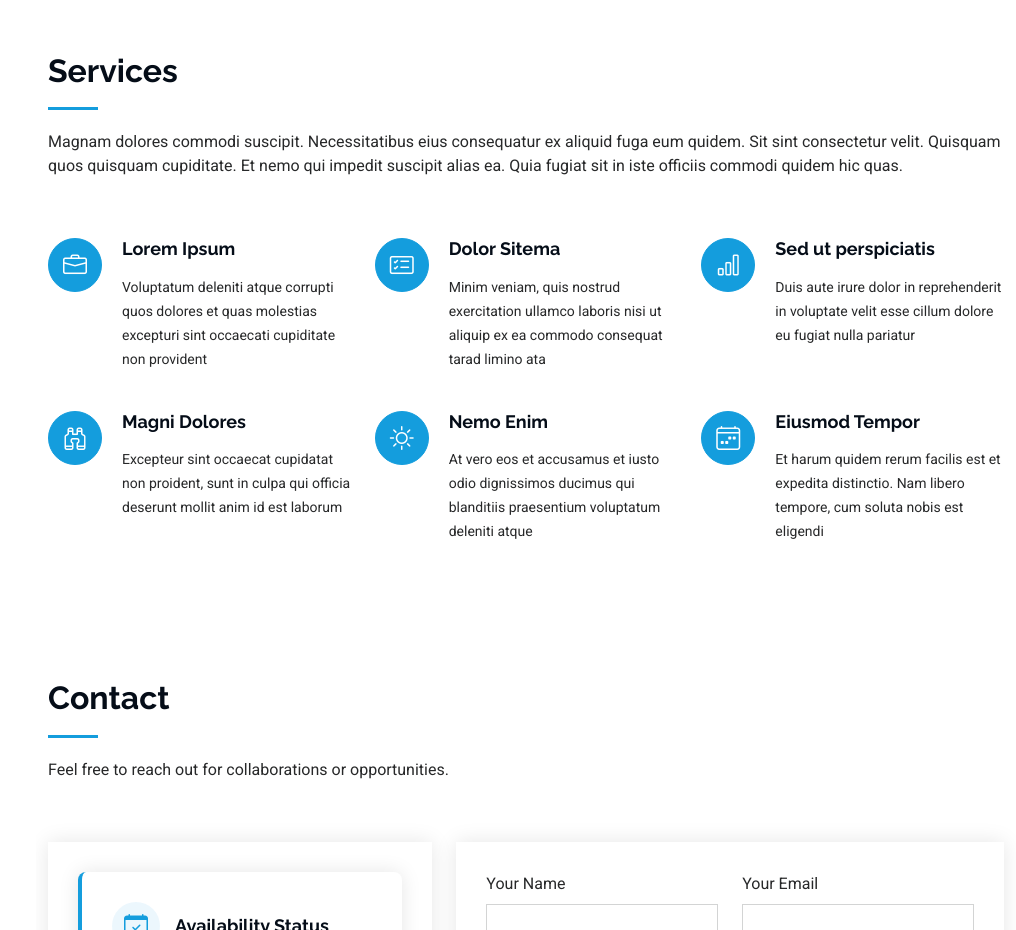
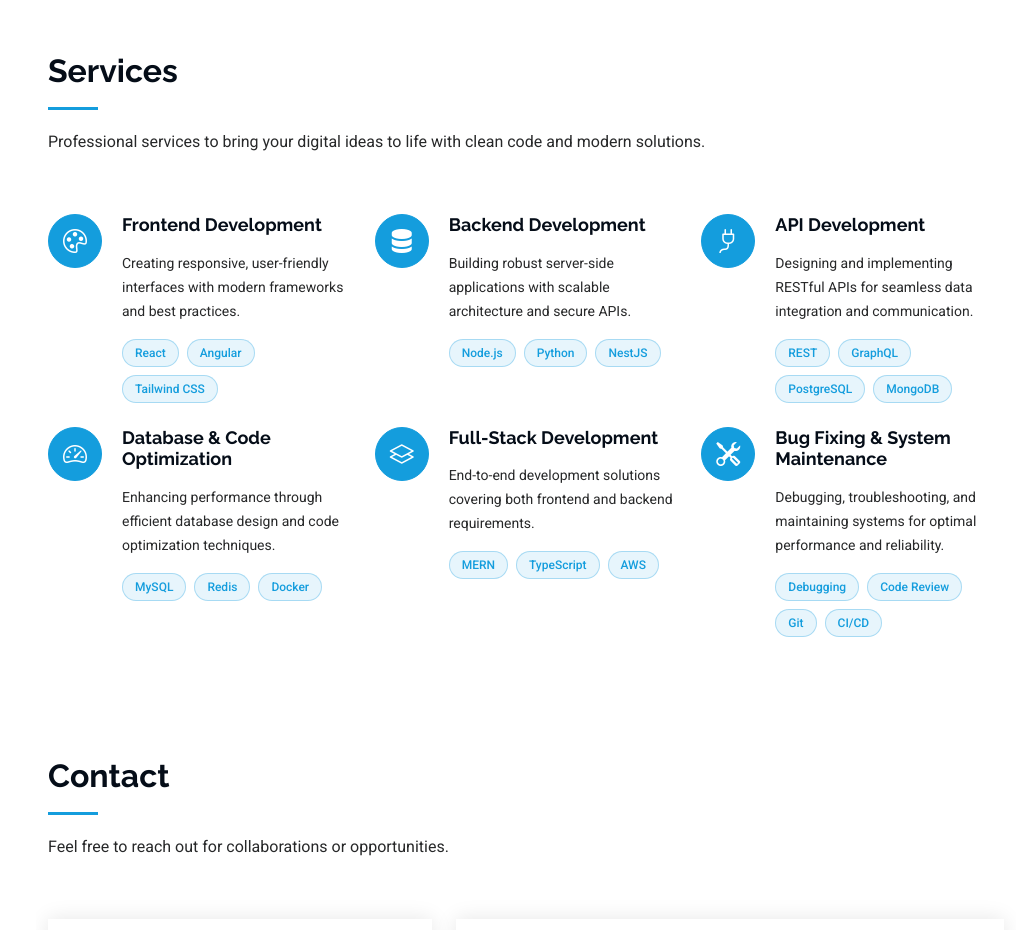
Before and after one commit to git-mahad/Mahad-s-Profile, a plain HTML site: page index.html in a window 1280 px wide. Shown: the part 4860-5790 px from the top of the page, without its empty margins (264-1280 px from the left). Drawn offline with Linux system fonts and the light colour scheme.

Commit message:
updated service

```diff
--- a/assets/css/main.css
+++ b/assets/css/main.css
@@ -1002,6 +1002,39 @@ section,
   font-size: 14px;
 }
 
+.services .service-item .tech-tags {
+  display: flex;
+  flex-wrap: wrap;
+  gap: 8px;
+  margin-top: 15px;
+}
+
+.services .service-item .tech-tag {
+  display: inline-block;
+  padding: 4px 12px;
+  background: color-mix(in srgb, var(--accent-color), transparent 90%);
+  color: var(--accent-color);
+  border-radius: 20px;
+  font-size: 12px;
+  font-weight: 500;
+  transition: all 0.3s ease;
+  border: 1px solid color-mix(in srgb, var(--accent-color), transparent 70%);
+}
+
+.services .service-item:hover .tech-tag {
+  background: var(--accent-color);
+  color: var(--contrast-color);
+  transform: translateY(-2px);
+  box-shadow: 0 4px 8px color-mix(in srgb, var(--accent-color), transparent 50%);
+}
+
+.services .service-item .tech-tag:hover {
+  background: var(--accent-color);
+  color: var(--contrast-color);
+  transform: translateY(-2px) scale(1.05);
+  box-shadow: 0 4px 12px color-mix(in srgb, var(--accent-color), transparent 40%);
+}
+
 /*--------------------------------------------------------------
 # Testimonials Section
 --------------------------------------------------------------*/
--- a/index.html
+++ b/index.html
@@ -655,10 +655,7 @@
       <div class="container section-title" data-aos="fade-up">
         <h2>Services</h2>
         <p>
-          Magnam dolores commodi suscipit. Necessitatibus eius consequatur ex
-          aliquid fuga eum quidem. Sit sint consectetur velit. Quisquam quos
-          quisquam cupiditate. Et nemo qui impedit suscipit alias ea. Quia
-          fugiat sit in iste officiis commodi quidem hic quas.
+          Professional services to bring your digital ideas to life with clean code and modern solutions.
         </p>
       </div>
       <!-- End Section Title -->
@@ -667,96 +664,110 @@
         <div class="row gy-4">
           <div class="col-lg-4 col-md-6 service-item d-flex" data-aos="fade-up" data-aos-delay="100">
             <div class="icon flex-shrink-0">
-              <i class="bi bi-briefcase"></i>
+              <i class="bi bi-palette"></i>
             </div>
             <div>
-              <h4 class="title">
-                <a href="service-details.html" class="stretched-link">Lorem Ipsum</a>
-              </h4>
+              <h4 class="title">Frontend Development</h4>
               <p class="description">
-                Voluptatum deleniti atque corrupti quos dolores et quas
-                molestias excepturi sint occaecati cupiditate non provident
+                Creating responsive, user-friendly interfaces with modern frameworks and best practices.
               </p>
+              <div class="tech-tags">
+                <span class="tech-tag">React</span>
+                <span class="tech-tag">Angular</span>
+                <span class="tech-tag">Tailwind CSS</span>
+              </div>
             </div>
           </div>
           <!-- End Service Item -->
 
           <div class="col-lg-4 col-md-6 service-item d-flex" data-aos="fade-up" data-aos-delay="200">
             <div class="icon flex-shrink-0">
-              <i class="bi bi-card-checklist"></i>
+              <i class="bi bi-server"></i>
             </div>
             <div>
-              <h4 class="title">
-                <a href="service-details.html" class="stretched-link">Dolor Sitema</a>
-              </h4>
+              <h4 class="title">Backend Development</h4>
               <p class="description">
-                Minim veniam, quis nostrud exercitation ullamco laboris nisi
-                ut aliquip ex ea commodo consequat tarad limino ata
+                Building robust server-side applications with scalable architecture and secure APIs.
               </p>
+              <div class="tech-tags">
+                <span class="tech-tag">Node.js</span>
+                <span class="tech-tag">Python</span>
+                <span class="tech-tag">NestJS</span>
+              </div>
             </div>
           </div>
           <!-- End Service Item -->
 
           <div class="col-lg-4 col-md-6 service-item d-flex" data-aos="fade-up" data-aos-delay="300">
             <div class="icon flex-shrink-0">
-              <i class="bi bi-bar-chart"></i>
+              <i class="bi bi-plug"></i>
             </div>
             <div>
-              <h4 class="title">
-                <a href="service-details.html" class="stretched-link">Sed ut perspiciatis</a>
-              </h4>
+              <h4 class="title">API Development</h4>
               <p class="description">
-                Duis aute irure dolor in reprehenderit in voluptate velit esse
-                cillum dolore eu fugiat nulla pariatur
+                Designing and implementing RESTful APIs for seamless data integration and communication.
               </p>
+              <div class="tech-tags">
+                <span class="tech-tag">REST</span>
+                <span class="tech-tag">GraphQL</span>
+                <span class="tech-tag">PostgreSQL</span>
+                <span class="tech-tag">MongoDB</span>
+              </div>
             </div>
           </div>
           <!-- End Service Item -->
 
           <div class="col-lg-4 col-md-6 service-item d-flex" data-aos="fade-up" data-aos-delay="400">
             <div class="icon flex-shrink-0">
-              <i class="bi bi-binoculars"></i>
+              <i class="bi bi-speedometer2"></i>
             </div>
             <div>
-              <h4 class="title">
-                <a href="service-details.html" class="stretched-link">Magni Dolores</a>
-              </h4>
+              <h4 class="title">Database & Code Optimization</h4>
               <p class="description">
-                Excepteur sint occaecat cupidatat non proident, sunt in culpa
-                qui officia deserunt mollit anim id est laborum
+                Enhancing performance through efficient database design and code optimization techniques.
               </p>
+              <div class="tech-tags">
+                <span class="tech-tag">MySQL</span>
+                <span class="tech-tag">Redis</span>
+                <span class="tech-tag">Docker</span>
+              </div>
             </div>
           </div>
           <!-- End Service Item -->
 
           <div class="col-lg-4 col-md-6 service-item d-flex" data-aos="fade-up" data-aos-delay="500">
             <div class="icon flex-shrink-0">
-              <i class="bi bi-brightness-high"></i>
+              <i class="bi bi-layers"></i>
             </div>
             <div>
-              <h4 class="title">
-                <a href="service-details.html" class="stretched-link">Nemo Enim</a>
-              </h4>
+              <h4 class="title">Full-Stack Development</h4>
               <p class="description">
-                At vero eos et accusamus et iusto odio dignissimos ducimus qui
-                blanditiis praesentium voluptatum deleniti atque
+                End-to-end development solutions covering both frontend and backend requirements.
               </p>
+              <div class="tech-tags">
+                <span class="tech-tag">MERN</span>
+                <span class="tech-tag">TypeScript</span>
+                <span class="tech-tag">AWS</span>
+              </div>
             </div>
           </div>
           <!-- End Service Item -->
 
           <div class="col-lg-4 col-md-6 service-item d-flex" data-aos="fade-up" data-aos-delay="600">
             <div class="icon flex-shrink-0">
-              <i class="bi bi-calendar4-week"></i>
+              <i class="bi bi-tools"></i>
             </div>
             <div>
-              <h4 class="title">
-                <a href="service-details.html" class="stretched-link">Eiusmod Tempor</a>
-              </h4>
+              <h4 class="title">Bug Fixing & System Maintenance</h4>
               <p class="description">
-                Et harum quidem rerum facilis est et expedita distinctio. Nam
-                libero tempore, cum soluta nobis est eligendi
+                Debugging, troubleshooting, and maintaining systems for optimal performance and reliability.
               </p>
+              <div class="tech-tags">
+                <span class="tech-tag">Debugging</span>
+                <span class="tech-tag">Code Review</span>
+                <span class="tech-tag">Git</span>
+                <span class="tech-tag">CI/CD</span>
+              </div>
             </div>
           </div>
           <!-- End Service Item -->
```
